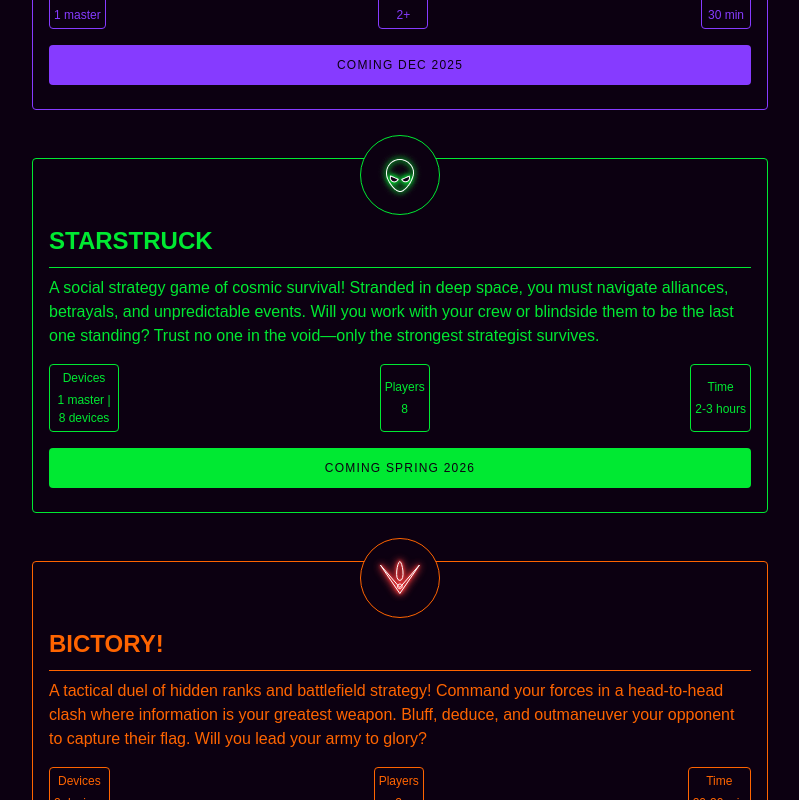
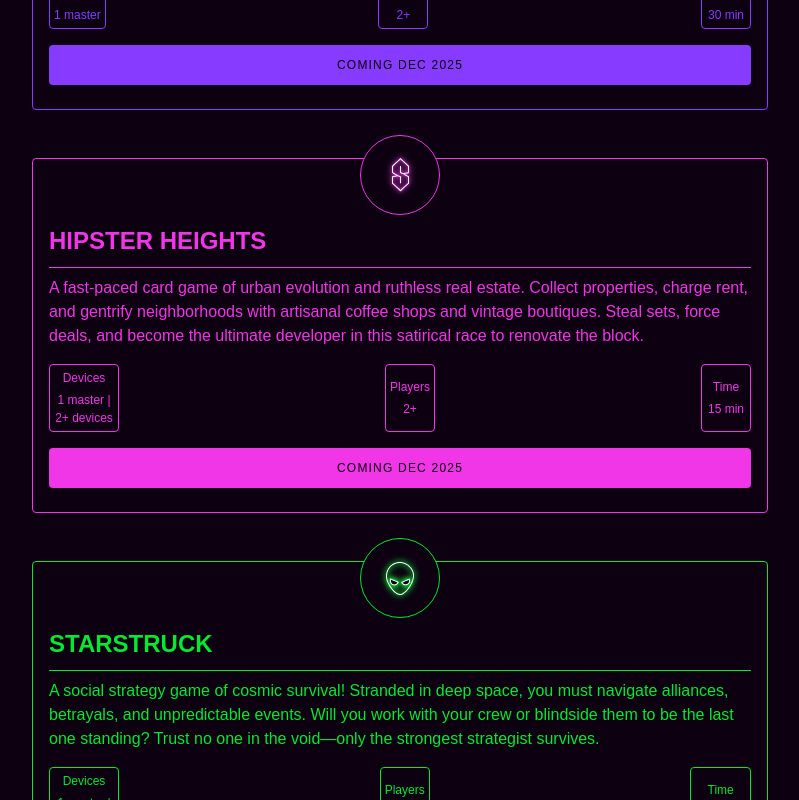
Before and after one commit to Jameson13B/neon-fiction, a React (Vite) app: page / in a window 1280 px wide. Shown: the part 760-1560 px from the top of the page, without its empty margins (240-1039 px from the left). Built offline with nearby package versions, Linux system fonts and the light colour scheme; a web font is replaced by a local one.

Commit message:
Add Hipster Heights game details and icon to App.jsx

```diff
--- a/src/App.jsx
+++ b/src/App.jsx
@@ -9,6 +9,7 @@ import VaultIcon from "./assets/vault.svg?react"
 import StarstruckIcon from "./assets/alien.png"
 import BictoryIcon from "./assets/bictory.svg?react"
 import NeonAirwaysIcon from "./assets/airways.svg?react"
+import HipsterHeightsIcon from "./assets/hipster.png"
 
 const Icon = {
   "Penguin Paradise": PenguinIcon,
@@ -16,6 +17,9 @@ const Icon = {
   Starstruck: () => <img src={StarstruckIcon} alt="Starstruck" />,
   "Bictory!": BictoryIcon,
   "Neon Airways": NeonAirwaysIcon,
+  "Hipster Heights": () => (
+    <img src={HipsterHeightsIcon} alt="Hipster Heights" />
+  ),
 }
 
 function App() {
@@ -74,6 +78,33 @@ const pods = [
         ),
         {
           icon: <PenguinIcon />,
+          style: toastStyles,
+        }
+      )
+    },
+    buttonText: "Coming Dec 2025",
+  },
+  {
+    title: "Hipster Heights",
+    description:
+      "A fast-paced card game of urban evolution and ruthless real estate. Collect properties, charge rent, and gentrify neighborhoods with artisanal coffee shops and vintage boutiques. Steal sets, force deals, and become the ultimate developer in this satirical race to renovate the block.",
+    color: "#F036E6",
+    devicesNeeded: "1 master | 2+ devices",
+    playersNeeded: "2+",
+    timeNeeded: "15 min",
+    onClick: () => {
+      toast(
+        () => (
+          <div style={{ textAlign: "left" }}>
+            <strong>Coming soon!</strong>
+            <p>
+              Hipster Heights is getting some final touches. Beta version coming
+              soon!
+            </p>
+          </div>
+        ),
+        {
+          icon: <img src={HipsterHeightsIcon} alt="Hipster Heights" />,
           style: toastStyles,
         }
       )
```
Also changed, not shown: src/assets/hipster.png (added), src/assets/hipster.svg (added).
